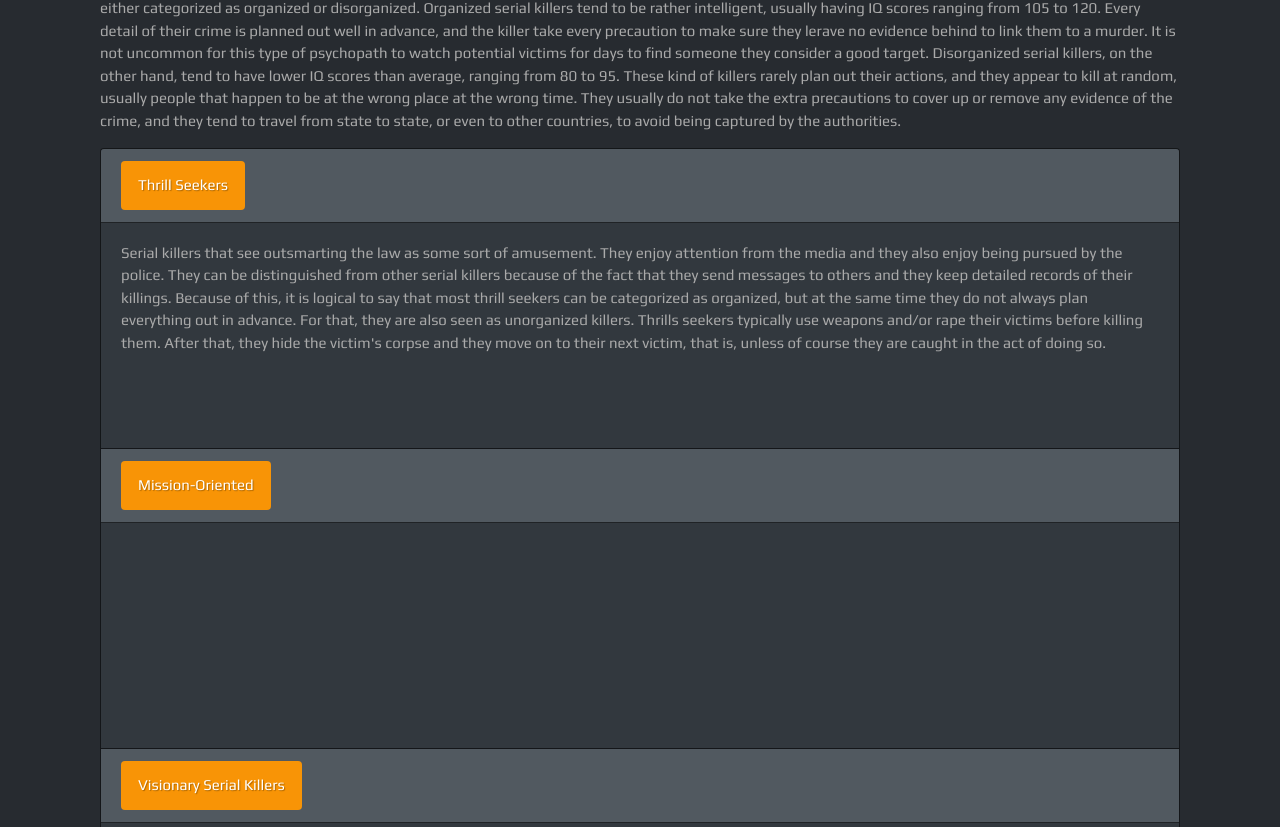
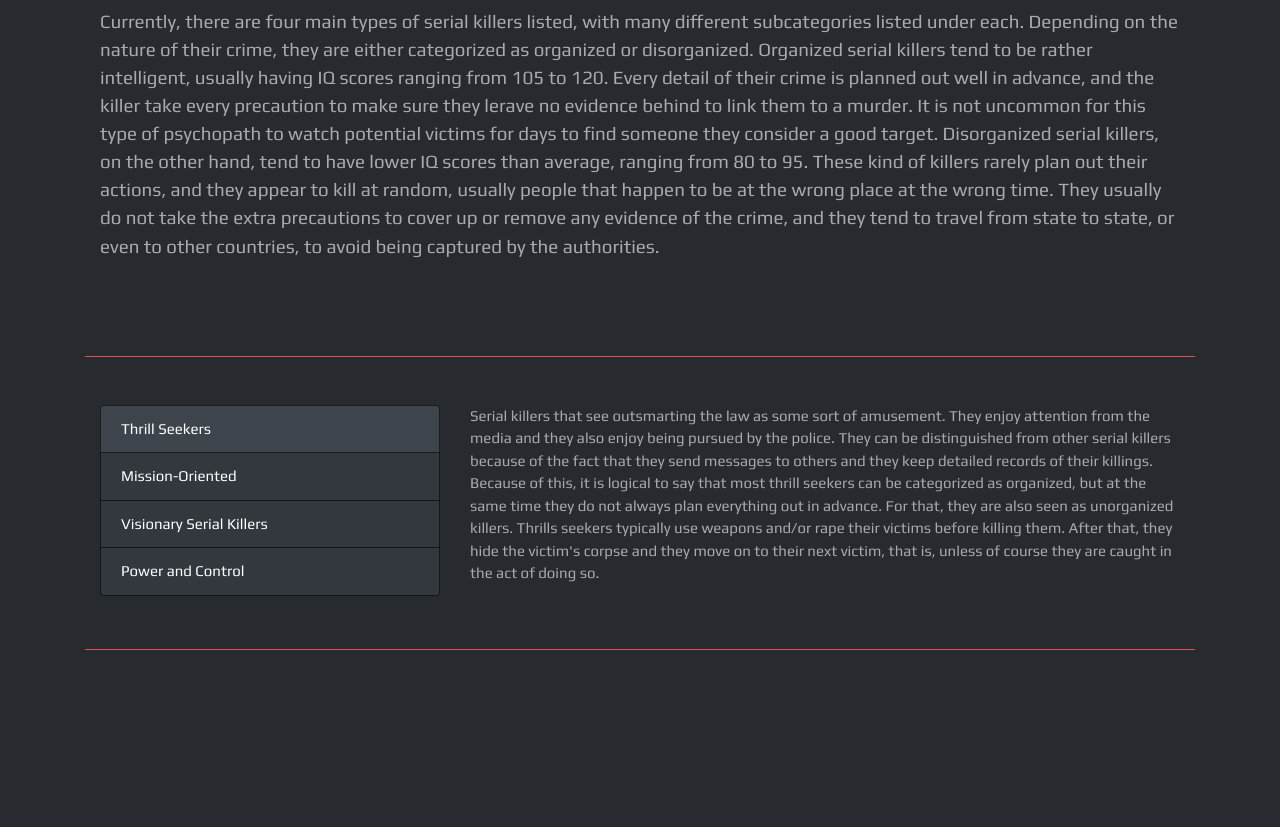
Before and after one commit to SamKlep/serial, a React (Create React App) app in the folder frontend/: page /types in a window 1280 px wide. Shown: the part 613-1440 px from the top of the page. Built offline with nearby package versions, Linux system fonts and the light colour scheme; grey boxes are pictures that could not be loaded; a web font is replaced by a local one.

Commit message:
TypeScreen layout, listGroup items.

```diff
--- a/frontend/src/components/screens/TypesScreen.js
+++ b/frontend/src/components/screens/TypesScreen.js
@@ -1,4 +1,5 @@
 import React from 'react'
+import Thrill from '../serials/Thrill'
 import {
   Jumbotron,
   Container,
@@ -8,7 +9,12 @@ import {
   Card,
   Accordion,
   Button,
+  ListGroup,
+  Tab,
 } from 'react-bootstrap'
+import Mission from '../serials/Mission'
+import Visionary from '../serials/Visionary'
+import Power from '../serials/Power'
 
 const TypesScreen = () => {
   return (
@@ -17,20 +23,20 @@ const TypesScreen = () => {
         <h1 className='text-danger'>Types of Serial Killers</h1>
       </Jumbotron>
       <Container>
-        <Row>
-          <Col md={4}>
+        <Row className='mt-5 mb-3'>
+          <Col>
             <Image
               src='https://sites.google.com/site/psychologyofpsychopaths4a/_/rsrc/1324072627841/what-is-the-profile-of-a-serial-killer-1/what-are-the-different-types-of-serial-killers/14_2aifq1susllww4scosok88s0g_783elejbp0kkw800soc4ssscw_th.jpg?height=233&width=269'
               fluid
             />
           </Col>
-          <Col md={4}>
+          <Col>
             <Image
               src='https://sites.google.com/site/psychologyofpsychopaths4a/_/rsrc/1324072718810/what-is-the-profile-of-a-serial-killer-1/what-are-the-different-types-of-serial-killers/2191753_f520.jpg?height=233&width=269'
               fluid
             />
           </Col>
-          <Col md={4}>
+          <Col>
             <Image
               src='https://sites.google.com/site/psychologyofpsychopaths4a/_/rsrc/1324072760699/what-is-the-profile-of-a-serial-killer-1/what-are-the-different-types-of-serial-killers/Gaffney-serial-killer.jpg?height=199&width=306'
               fluid
@@ -40,7 +46,7 @@ const TypesScreen = () => {
         <br />
         <Row>
           <Col>
-            <p>
+            <p className='lead mb-5'>
               Currently, there are four main types of serial killers listed,
               with many different subcategories listed under each. Depending on
               the nature of their crime, they are either categorized as
@@ -63,111 +69,46 @@ const TypesScreen = () => {
           </Col>
         </Row>
       </Container>
+      <hr className='bg-danger mt-5 mb-5' />
       <Container>
-        <Accordion defaultActiveKey='0'>
-          <Card>
-            <Card.Header>
-              <Accordion.Toggle
-                as={Button}
-                variant='link'
-                className='bg-warning'
-                eventKey='0'>
-                Thrill Seekers
-              </Accordion.Toggle>
-            </Card.Header>
-            <Accordion.Collapse eventKey='0'>
-              <Card.Body>
-                Serial killers that see outsmarting the law as some sort of
-                amusement. They enjoy attention from the media and they also
-                enjoy being pursued by the police. They can be distinguished
-                from other serial killers because of the fact that they send
-                messages to others and they keep detailed records of their
-                killings. Because of this, it is logical to say that most thrill
-                seekers can be categorized as organized, but at the same time
-                they do not always plan everything out in advance. For that,
-                they are also seen as unorganized killers. Thrills seekers
-                typically use weapons and/or rape their victims before killing
-                them. After that, they hide the victim's corpse and they move on
-                to their next victim, that is, unless of course they are caught
-                in the act of doing so.{' '}
-              </Card.Body>
-            </Accordion.Collapse>
-          </Card>
-          <Card>
-            <Card.Header>
-              <Accordion.Toggle
-                as={Button}
-                variant='link'
-                className='bg-warning'
-                eventKey='1'>
-                Mission-Oriented
-              </Accordion.Toggle>
-            </Card.Header>
-            <Accordion.Collapse eventKey='1'>
-              <Card.Body>
-                Serial killers are killers that feel that they are doing society
-                a favor by ridding it of certain people; these can include young
-                women, prostitutes, drug dealers, or homosexuals, people they
-                feel that society could do without. These killers are generally
-                not psychotic. Some see themselves as trying to change society.
-                They always have a controlled crime scene, hence categorizing
-                them as organized makes them much easier to track. However,
-                since these killers always go after specific victims, this makes
-                them much easier to track down.
-              </Card.Body>
-            </Accordion.Collapse>
-          </Card>
-          <Card>
-            <Card.Header>
-              <Accordion.Toggle
-                as={Button}
-                variant='link'
-                className='bg-warning'
-                eventKey='2'>
-                Visionary Serial Killers
-              </Accordion.Toggle>
-            </Card.Header>
-            <Accordion.Collapse eventKey='2'>
-              <Card.Body>
-                People that occaisionally suffer from psychotic breaks from
-                society. They sometimes believe they are another person, or they
-                are compelled to murder by higher entities such as God or the
-                Devil. In fact, the two most common subcategories for visionary
-                serial killers are demon-mandated and God-mandated. David
-                Berkowitz is an example of such a killer. He had claimed that a
-                demon transmitted orders to him through his neighbor's dog that
-                told him to kill. Since visionary killers tend to be more
-                unorganized than other killers, they are very easy to track
-                down.
-              </Card.Body>
-            </Accordion.Collapse>
-          </Card>
-          <Card>
-            <Card.Header>
-              <Accordion.Toggle
-                as={Button}
-                variant='link'
-                className='bg-warning'
-                eventKey='3'>
-                Power and Control
-              </Accordion.Toggle>
-            </Card.Header>
-            <Accordion.Collapse eventKey='3'>
-              <Card.Body>
-                Serial killers enjoy their victim's terror, suffering and
-                screaming. These killers tend to be very organized and they
-                usually have a history of childhood abuse, which left them
-                feeling powerless and inadequete as adults. Many of these
-                killers also sexually abuse their victims, but they are not
-                motivated by feelings of lust. To them, rape is simply another
-                form of dominating the victim.
-              </Card.Body>
-            </Accordion.Collapse>
-          </Card>
-        </Accordion>
+        <Tab.Container id='list-group-tabs-example' defaultActiveKey='#link1'>
+          <Row>
+            <Col sm={4}>
+              <ListGroup>
+                <ListGroup.Item action href='#link1'>
+                  Thrill Seekers
+                </ListGroup.Item>
+                <ListGroup.Item action href='#link2'>
+                  Mission-Oriented
+                </ListGroup.Item>
+                <ListGroup.Item action href='#link3'>
+                  Visionary Serial Killers
+                </ListGroup.Item>
+                <ListGroup.Item action href='#link4'>
+                  Power and Control
+                </ListGroup.Item>
+              </ListGroup>
+            </Col>
+            <Col sm={8}>
+              <Tab.Content>
+                <Tab.Pane eventKey='#link1'>
+                  <Thrill />
+                </Tab.Pane>
+                <Tab.Pane eventKey='#link2'>
+                  <Mission />
+                </Tab.Pane>
+                <Tab.Pane eventKey='#link3'>
+                  <Visionary />
+                </Tab.Pane>
+                <Tab.Pane eventKey='#link4'>
+                  <Power />
+                </Tab.Pane>
+              </Tab.Content>
+            </Col>
+          </Row>
+        </Tab.Container>
       </Container>
-      <br />
-      <br />
+      <hr className='bg-danger mt-5 mb-5' />
       <Container>
         <Row className='text-center'>
           <Col>
@@ -184,7 +125,7 @@ const TypesScreen = () => {
       <br />
       <br />
       <Container>
-        <Row>
+        <Row className='mb-5'>
           <Col>
             <p>
               Besides these four basic categories listed, there are also dozens
--- /dev/null
+++ b/frontend/src/components/serials/Mission.js
@@ -0,0 +1,20 @@
+import React from 'react'
+
+const Mission = () => {
+  return (
+    <div>
+      <p>
+        Serial killers are killers that feel that they are doing society a favor
+        by ridding it of certain people; these can include young women,
+        prostitutes, drug dealers, or homosexuals, people they feel that society
+        could do without. These killers are generally not psychotic. Some see
+        themselves as trying to change society. They always have a controlled
+        crime scene, hence categorizing them as organized makes them much easier
+        to track. However, since these killers always go after specific victims,
+        this makes them much easier to track down.
+      </p>
+    </div>
+  )
+}
+
+export default Mission
--- /dev/null
+++ b/frontend/src/components/serials/Power.js
@@ -0,0 +1,18 @@
+import React from 'react'
+
+const Power = () => {
+  return (
+    <div>
+      <p>
+        Serial killers enjoy their victim's terror, suffering and screaming.
+        These killers tend to be very organized and they usually have a history
+        of childhood abuse, which left them feeling powerless and inadequete as
+        adults. Many of these killers also sexually abuse their victims, but
+        they are not motivated by feelings of lust. To them, rape is simply
+        another form of dominating the victim.
+      </p>
+    </div>
+  )
+}
+
+export default Power
--- /dev/null
+++ b/frontend/src/components/serials/Thrill.js
@@ -0,0 +1,23 @@
+import React from 'react'
+
+const Thrill = () => {
+  return (
+    <div>
+      <p>
+        Serial killers that see outsmarting the law as some sort of amusement.
+        They enjoy attention from the media and they also enjoy being pursued by
+        the police. They can be distinguished from other serial killers because
+        of the fact that they send messages to others and they keep detailed
+        records of their killings. Because of this, it is logical to say that
+        most thrill seekers can be categorized as organized, but at the same
+        time they do not always plan everything out in advance. For that, they
+        are also seen as unorganized killers. Thrills seekers typically use
+        weapons and/or rape their victims before killing them. After that, they
+        hide the victim's corpse and they move on to their next victim, that is,
+        unless of course they are caught in the act of doing so.
+      </p>
+    </div>
+  )
+}
+
+export default Thrill
--- /dev/null
+++ b/frontend/src/components/serials/Visionary.js
@@ -0,0 +1,21 @@
+import React from 'react'
+
+const Visionary = () => {
+  return (
+    <div>
+      <p>
+        People that occaisionally suffer from psychotic breaks from society.
+        They sometimes believe they are another person, or they are compelled to
+        murder by higher entities such as God or the Devil. In fact, the two
+        most common subcategories for visionary serial killers are
+        demon-mandated and God-mandated. David Berkowitz is an example of such a
+        killer. He had claimed that a demon transmitted orders to him through
+        his neighbor's dog that told him to kill. Since visionary killers tend
+        to be more unorganized than other killers, they are very easy to track
+        down.
+      </p>
+    </div>
+  )
+}
+
+export default Visionary
```
Also changed, not shown: frontend/src/components/screens/PsychologyScreen.js (+5 -5 lines), frontend/src/components/screens/UnderstandingScreen.js (+7 -2 lines).
